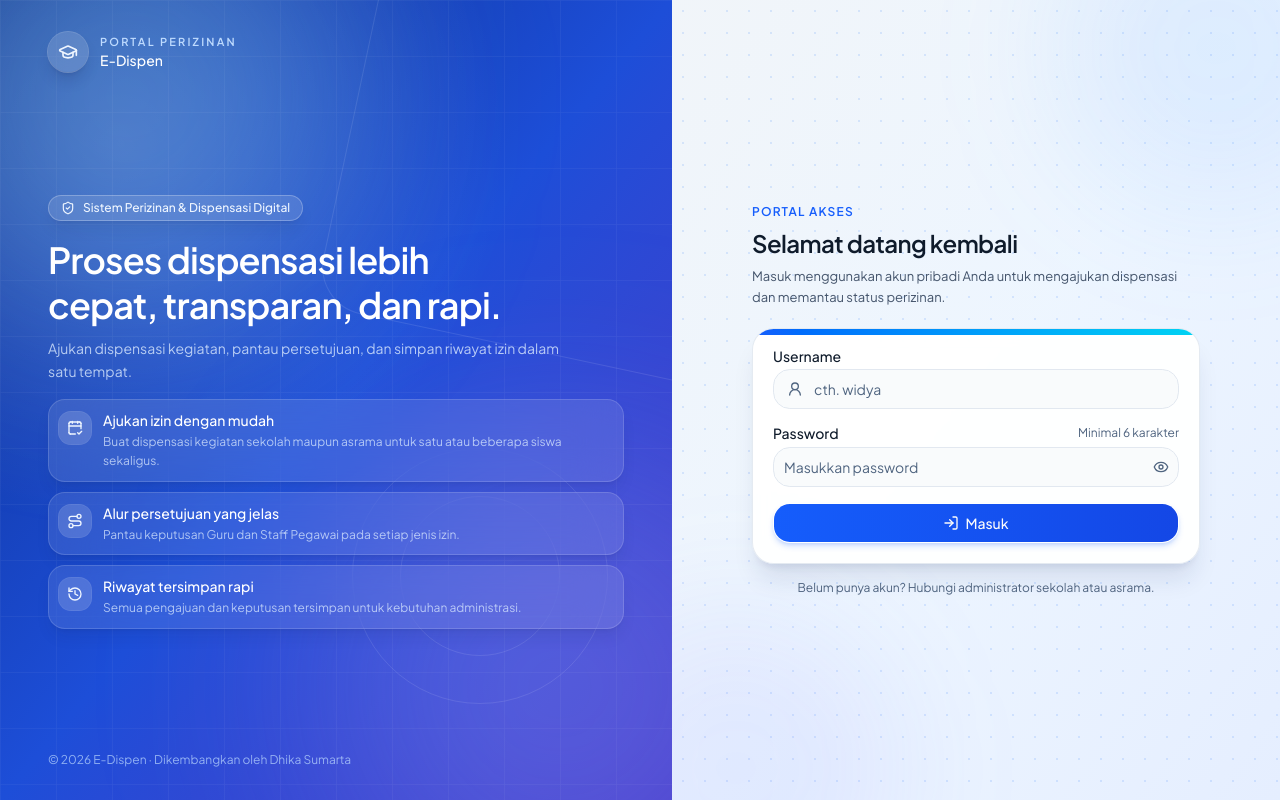
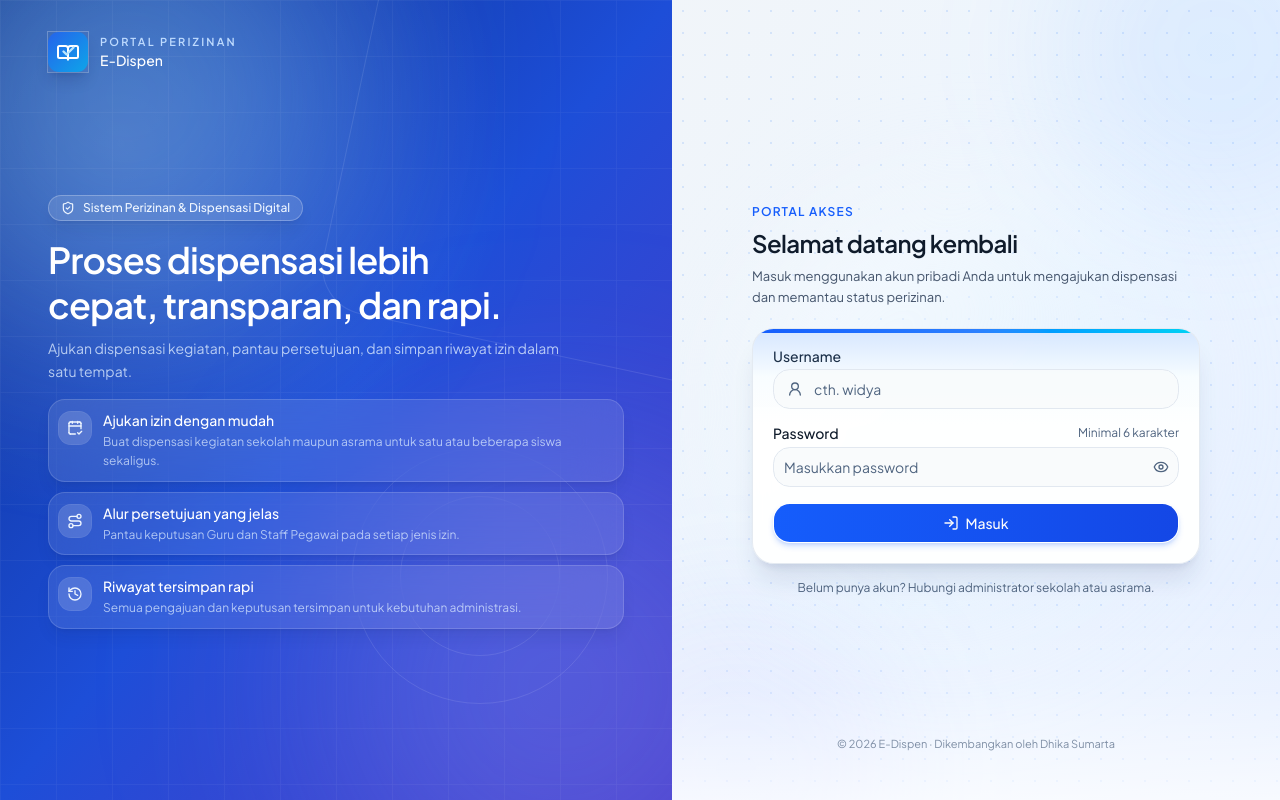
Before and after one commit to deanDev5200/ijin-online, a Next.js app: page /login in a window 1280 px wide. Built offline with nearby package versions, Linux system fonts and the light colour scheme; no server answers.

Commit message:
Add Edispen book-check logo and refine login panel accents

```diff
--- a/src/app/(auth)/login/page.tsx
+++ b/src/app/(auth)/login/page.tsx
@@ -2,12 +2,12 @@ import type { Metadata } from "next";
 import { Plus_Jakarta_Sans } from "next/font/google";
 import {
   CalendarCheck2,
-  GraduationCap,
   History,
   Route,
   ShieldCheck,
 } from "lucide-react";
 
+import { EdispenLogo } from "@/components/edispen-logo";
 import { requireGuest } from "@/lib/auth/guards";
 
 import { LoginForm } from "./login-form";
@@ -83,9 +83,7 @@ export default async function LoginPage({
         />
 
         <div className="relative flex items-center gap-3">
-          <div className="flex size-10 items-center justify-center rounded-2xl bg-white/15 shadow-lg shadow-blue-950/20 ring-1 ring-white/25 backdrop-blur-xl">
-            <GraduationCap className="size-5" />
-          </div>
+          <EdispenLogo className="size-10 shrink-0 shadow-lg shadow-blue-950/20 ring-1 ring-white/25" />
           <div>
             <p className="text-[11px] font-semibold tracking-[0.2em] text-blue-200 uppercase">
               PORTAL PERIZINAN
@@ -132,8 +130,8 @@ export default async function LoginPage({
           </ul>
         </div>
 
-        <p className="relative text-xs text-blue-200/70">
-          © {new Date().getFullYear()} {appName} · Dikembangkan oleh Dhika Sumarta
+        <p className="invisible relative text-xs text-blue-200/70" aria-hidden="true">
+          &nbsp;
         </p>
       </aside>
 
@@ -141,11 +139,11 @@ export default async function LoginPage({
         <div className="pointer-events-none absolute inset-0 opacity-70 [background-image:radial-gradient(rgba(59,130,246,0.22)_1px,transparent_1px)] [background-size:22px_22px]" />
         <div className="pointer-events-none absolute -top-28 -right-24 size-80 rounded-full bg-blue-400/10 blur-3xl" />
         <div className="pointer-events-none absolute -bottom-32 -left-24 size-80 rounded-full bg-indigo-400/10 blur-3xl" />
+        <div className="pointer-events-none absolute top-1/4 left-1/2 size-[28rem] -translate-x-1/2 rounded-full bg-linear-to-br from-white/85 via-sky-100/35 to-transparent blur-3xl" />
+        <div className="pointer-events-none absolute inset-x-0 bottom-0 h-56 bg-linear-to-t from-white/70 via-white/20 to-transparent" />
         <div className="relative w-full max-w-md">
           <div className="mb-5 flex items-center gap-3 lg:hidden">
-            <div className="flex size-10 items-center justify-center rounded-xl bg-linear-to-br from-blue-600 to-indigo-600 text-primary-foreground shadow-md shadow-blue-600/25">
-              <GraduationCap className="size-5" />
-            </div>
+            <EdispenLogo className="size-10 shrink-0 shadow-md shadow-blue-600/25" />
             <div>
               <p className="text-[10px] font-semibold tracking-[0.18em] text-muted-foreground uppercase">
                 {schoolName}
@@ -168,7 +166,8 @@ export default async function LoginPage({
           </div>
 
           <div className="relative overflow-hidden rounded-2xl border border-slate-200/90 bg-white/95 p-4 shadow-xl shadow-blue-950/10 backdrop-blur-sm sm:p-5">
-            <div className="absolute inset-x-0 top-0 h-1.5 bg-linear-to-r from-blue-600 to-cyan-400" />
+            <div className="pointer-events-none absolute inset-x-0 top-0 h-24 bg-linear-to-b from-blue-500/20 via-sky-200/10 to-transparent" />
+            <div className="absolute inset-x-0 top-0 h-1 bg-linear-to-r from-blue-600 via-blue-500 to-cyan-400" />
             <LoginForm next={next} showDemo={showDemo} />
           </div>
 
@@ -176,10 +175,14 @@ export default async function LoginPage({
             Belum punya akun? Hubungi administrator sekolah atau asrama.
           </p>
 
-          <p className="mt-5 text-center text-[11px] text-muted-foreground lg:hidden">
+          <p className="mt-5 text-center text-[11px] text-slate-500/80 lg:hidden">
             © {new Date().getFullYear()} {appName} · Dikembangkan oleh Dhika Sumarta
           </p>
         </div>
+
+        <p className="absolute inset-x-0 bottom-12 hidden text-center text-[11px] text-slate-500/80 lg:block">
+          © {new Date().getFullYear()} {appName} · Dikembangkan oleh Dhika Sumarta
+        </p>
       </main>
     </div>
   );
--- a/src/components/app-shell/app-shell.tsx
+++ b/src/components/app-shell/app-shell.tsx
@@ -6,13 +6,13 @@ import { usePathname } from "next/navigation";
 import {
   Bell,
   ChevronDown,
-  GraduationCap,
   KeyRound,
   LogOut,
   Menu,
   UserRound,
 } from "lucide-react";
 
+import { EdispenLogo } from "@/components/edispen-logo";
 import { Avatar, AvatarFallback } from "@/components/ui/avatar";
 import { Button } from "@/components/ui/button";
 import {
@@ -123,9 +123,7 @@ function SidebarContent({
   return (
     <div className="flex h-full flex-col bg-linear-to-b from-sidebar via-sidebar to-primary/10">
       <div className="flex h-16 items-center gap-3 border-b border-primary/15 bg-linear-to-r from-primary/10 to-transparent px-5">
-        <div className="flex size-9 items-center justify-center rounded-xl bg-linear-to-br from-primary to-chart-2 text-primary-foreground shadow-md shadow-primary/30 ring-1 ring-white/20">
-          <GraduationCap className="size-5" />
-        </div>
+        <EdispenLogo className="size-9 shrink-0 shadow-md shadow-primary/30 ring-1 ring-white/20" />
         <div className="min-w-0">
           <p className="truncate text-[10px] font-semibold tracking-[0.16em] text-muted-foreground uppercase">
             {schoolName}
--- /dev/null
+++ b/src/components/edispen-logo.tsx
@@ -0,0 +1,54 @@
+import type { SVGProps } from "react";
+
+/**
+ * Logo E-Dispen: buku terbuka dengan aksen centang persetujuan.
+ * Ukuran bawaan 40x40 mengikuti viewBox svg; dapat diatur lewat className.
+ */
+export function EdispenLogo({ className, ...props }: SVGProps<SVGSVGElement>) {
+  return (
+    <svg
+      width="40"
+      height="40"
+      viewBox="0 0 40 40"
+      fill="none"
+      xmlns="http://www.w3.org/2000/svg"
+      className={className}
+      aria-hidden="true"
+      {...props}
+    >
+      <defs>
+        <linearGradient
+          id="edispenGrad"
+          x1="0"
+          y1="0"
+          x2="40"
+          y2="40"
+          gradientUnits="userSpaceOnUse"
+        >
+          <stop offset="0%" stopColor="#2563EB" />
+          <stop offset="100%" stopColor="#0EA5E9" />
+        </linearGradient>
+      </defs>
+      <rect width="40" height="40" rx="11" fill="url(#edispenGrad)" />
+      <path
+        d="M10 15.5C10 14.6716 10.6716 14 11.5 14H17.5C18.8807 14 20 15.1193 20 16.5V27.5C20 26.6716 19.3284 26 18.5 26H11.5C10.6716 26 10 25.3284 10 24.5V15.5Z"
+        stroke="white"
+        strokeWidth="2"
+        strokeLinejoin="round"
+      />
+      <path
+        d="M30 15.5C30 14.6716 29.3284 14 28.5 14H22.5C21.1193 14 20 15.1193 20 16.5V27.5C20 26.6716 20.6716 26 21.5 26H28.5C29.3284 26 30 25.3284 30 24.5V15.5Z"
+        stroke="white"
+        strokeWidth="2"
+        strokeLinejoin="round"
+      />
+      <path
+        d="M15.5 19.5L18.5 22.5L25.5 15.5"
+        stroke="#BAE6FD"
+        strokeWidth="2.4"
+        strokeLinecap="round"
+        strokeLinejoin="round"
+      />
+    </svg>
+  );
+}
```
